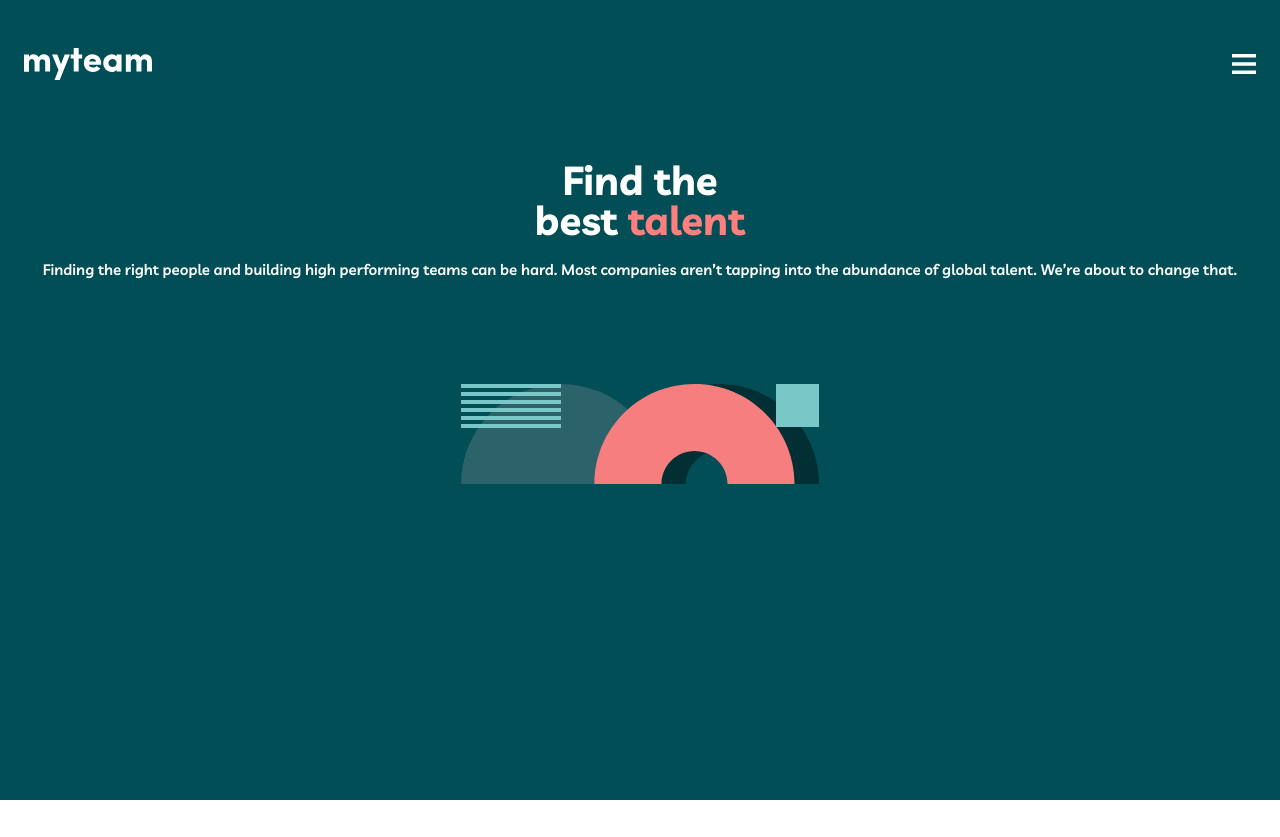
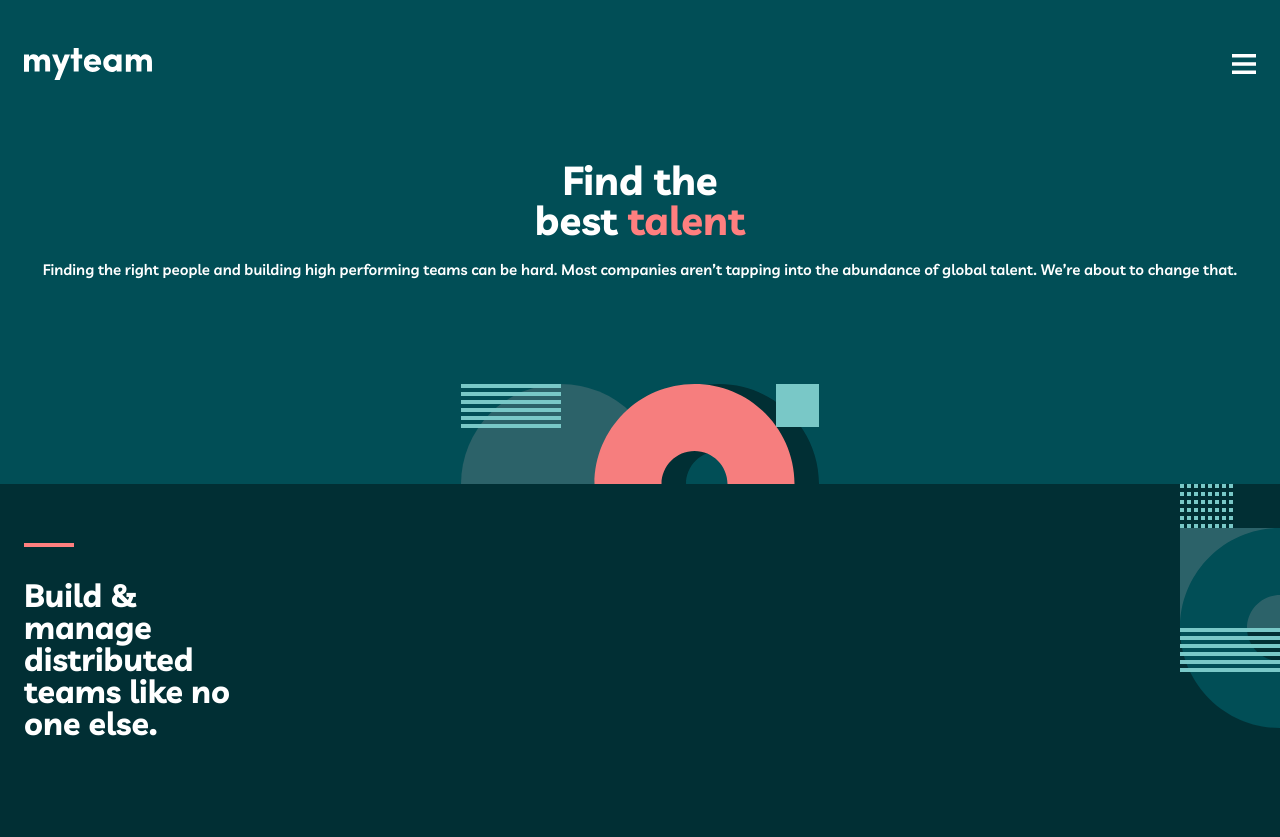
Before and after one commit to g-akca/myteam, a React (Vite) app: page / in a window 1280 px wide. Before the commit the page ends 800 px from the top, so only its background shows below. Built offline with nearby package versions, Linux system fonts and the light colour scheme.

Commit message:
Add FeatureItem component and implement FeaturesSection layout

```diff
--- /dev/null
+++ b/src/components/FeatureItem.tsx
@@ -0,0 +1,13 @@
+type FeatureItemProps = {
+  title: string;
+  description: string;
+};
+
+function FeatureItem({ title, description }: FeatureItemProps) {
+  return (
+    <>
+    </>
+  )
+}
+
+export default FeatureItem;
--- a/src/components/FeaturesSection.tsx
+++ b/src/components/FeaturesSection.tsx
@@ -1,7 +1,52 @@
+import FeatureItem from "./FeatureItem";
+
+type FeatureItem = {
+  title: string;
+  description: string;
+};
+
+const features: FeatureItem[] = [
+  {
+    title: "Experienced Individuals",
+    description: "Our network is made up of highly experienced professionals who are passionate about what they do.",
+  },
+  {
+    title: "Easy to Implement",
+    description: "Our processes have been refined over years of implementation meaning our teams always deliver.",
+  },
+  {
+    title: "Enhanced Productivity",
+    description: "Our customized platform with in-built analytics helps you manage your distributed teams.",
+  },
+];
+
 function FeaturesSection() {
   return (
-    <>
-    </>
+    <section
+      className="
+        bg-teal-900 px-6 pt-14.75 pb-10.5 flex flex-col gap-14
+        bg-[url('/assets/bg-pattern-home-3.svg')] bg-no-repeat bg-position-[right_-100px_top]
+      "
+    >
+      <div className="flex flex-col gap-8 max-w-60">
+        <div
+          aria-hidden="true"
+          className="bg-rose-500 self-stretch h-1 max-w-12.5"
+        />
+
+        <h2 className="text-[32px] leading-[100%] font-bold">Build & manage distributed teams like no one else.</h2>
+      </div>
+
+      <div className="flex flex-col gap-12">
+        {features.map(feat => (
+          <FeatureItem
+            key={feat.title}
+            title={feat.title}
+            description={feat.description}
+          />
+        ))}
+      </div>
+    </section>
   )
 }
 
```
